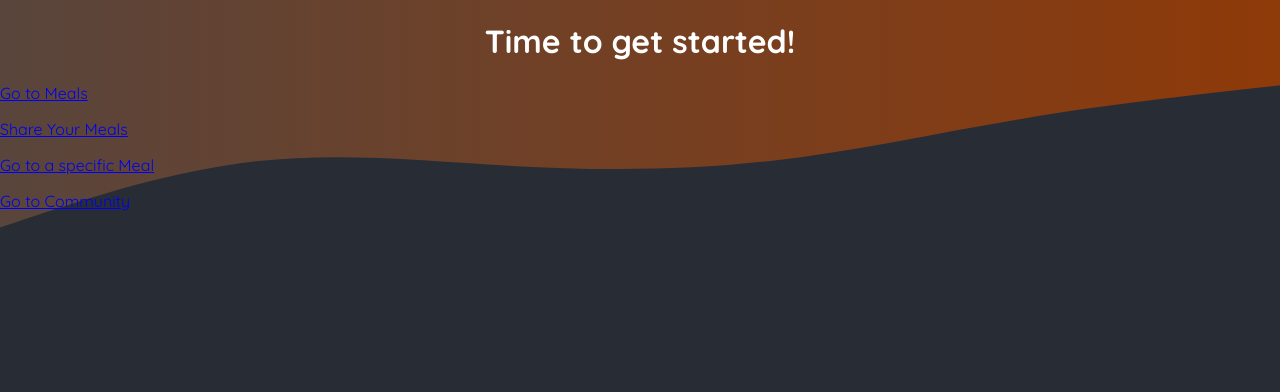
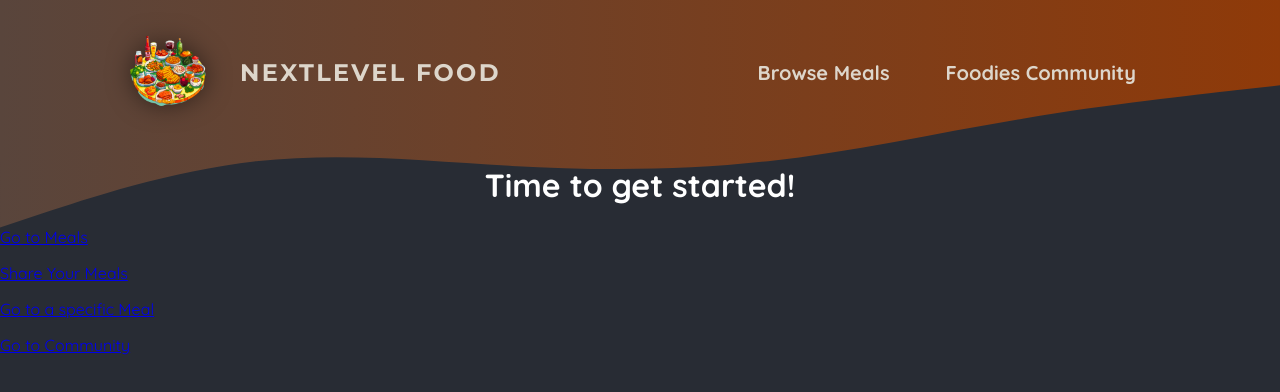
Before and after one commit to mwarman/course-nextjs15, a Next.js app in the folder foodies-app/: page / in a window 1280 px wide. Shown: the top 392 px of the page. Built offline with nearby package versions, Linux system fonts and the light colour scheme.

Commit message:
Add MainHeader component with navigation links and styles

```diff
--- a/foodies-app/app/layout.tsx
+++ b/foodies-app/app/layout.tsx
@@ -2,6 +2,7 @@
 import { Metadata } from 'next';
 
 import './globals.css';
+import MainHeader from '@/components/main-header';
 
 export const metadata: Metadata = {
   title: 'NextLevel Food',
@@ -27,6 +28,8 @@
           </svg>
         </div>
 
+        <MainHeader />
+
         {children}
       </body>
     </html>
--- /dev/null
+++ b/foodies-app/components/main-header.module.css
@@ -0,0 +1,67 @@
+.header {
+  display: flex;
+  justify-content: space-between;
+  align-items: center;
+  padding: 2rem 1rem;
+}
+
+@media (min-width: 768px) {
+  .header {
+    padding: 2rem 10%;
+  }
+}
+
+.nav ul {
+  list-style: none;
+  margin: 0;
+  padding: 0;
+  display: flex;
+  gap: 1.5rem;
+  /* font-family: 'Montserrat', sans-serif; */
+  font-size: 1.25rem;
+}
+
+.nav a {
+  text-decoration: none;
+  color: #ddd6cb;
+  font-weight: bold;
+  padding: 0.5rem 1rem;
+  border-radius: 0.5rem;
+}
+
+.nav a:hover,
+.nav a:active {
+  background: linear-gradient(90deg, #ff8a05, #f9b331);
+  background-clip: text;
+  -webkit-background-clip: text;
+  -webkit-text-fill-color: transparent;
+  text-shadow: 0 0 18px rgba(248, 190, 42, 0.8);
+}
+
+.active {
+  background: linear-gradient(90deg, #ff8a05, #f9b331);
+  background-clip: text;
+  -webkit-background-clip: text;
+  -webkit-text-fill-color: transparent;
+}
+
+.logo {
+  display: flex;
+  align-items: center;
+  justify-content: center;
+  gap: 2rem;
+  text-decoration: none;
+  color: #ddd6cb;
+  font-weight: bold;
+  font-family: 'Montserrat', sans-serif;
+  letter-spacing: 0.15rem;
+  text-transform: uppercase;
+  font-size: 1.5rem;
+}
+
+.logo img {
+  width: 5rem;
+  height: 5rem;
+  object-fit: contain;
+  filter: drop-shadow(0 0 0.75rem rgba(0, 0, 0, 0.5));
+}
--- /dev/null
+++ b/foodies-app/components/main-header.tsx
@@ -0,0 +1,28 @@
+import Link from 'next/link';
+
+import classes from './main-header.module.css';
+import logoImg from '@/assets/logo.png';
+
+const MainHeader = () => {
+  return (
+    <header className={classes.header}>
+      <Link href="/" className={classes.logo}>
+        <img src={logoImg.src} alt="A plate with food on it" />
+        NextLevel Food
+      </Link>
+
+      <nav className={classes.nav}>
+        <ul>
+          <li>
+            <Link href="/meals">Browse Meals</Link>
+          </li>
+          <li>
+            <Link href="/community">Foodies Community</Link>
+          </li>
+        </ul>
+      </nav>
+    </header>
+  );
+};
+
+export default MainHeader;
```
